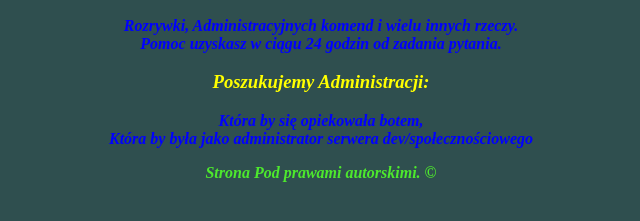
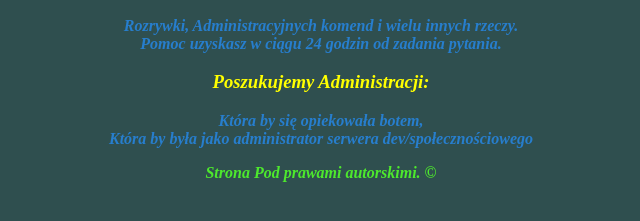
Before and after one commit to gumiakbot/botgumiak, a plain HTML site: page index.html in a window 1280 px wide. Shown: the part 359-580 px from the top of the page, without its empty margins (319-959 px from the left). Drawn offline with Linux system fonts and the light colour scheme.

Commit message:
update style 06.08.2021

```diff
--- a/style/style.css
+++ b/style/style.css
@@ -51,5 +51,5 @@ body{
     color:yellow;
 }
 #pcop{
-    color:blue;
+    color:#277ecd;
 }
```
